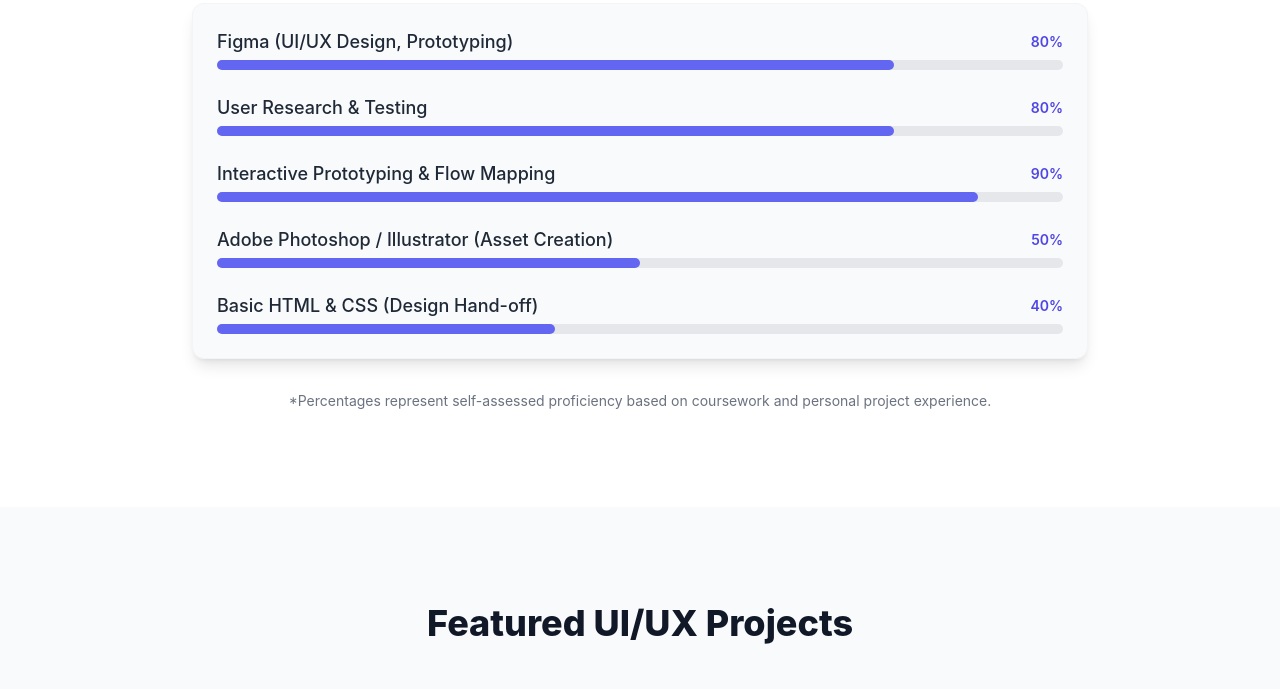
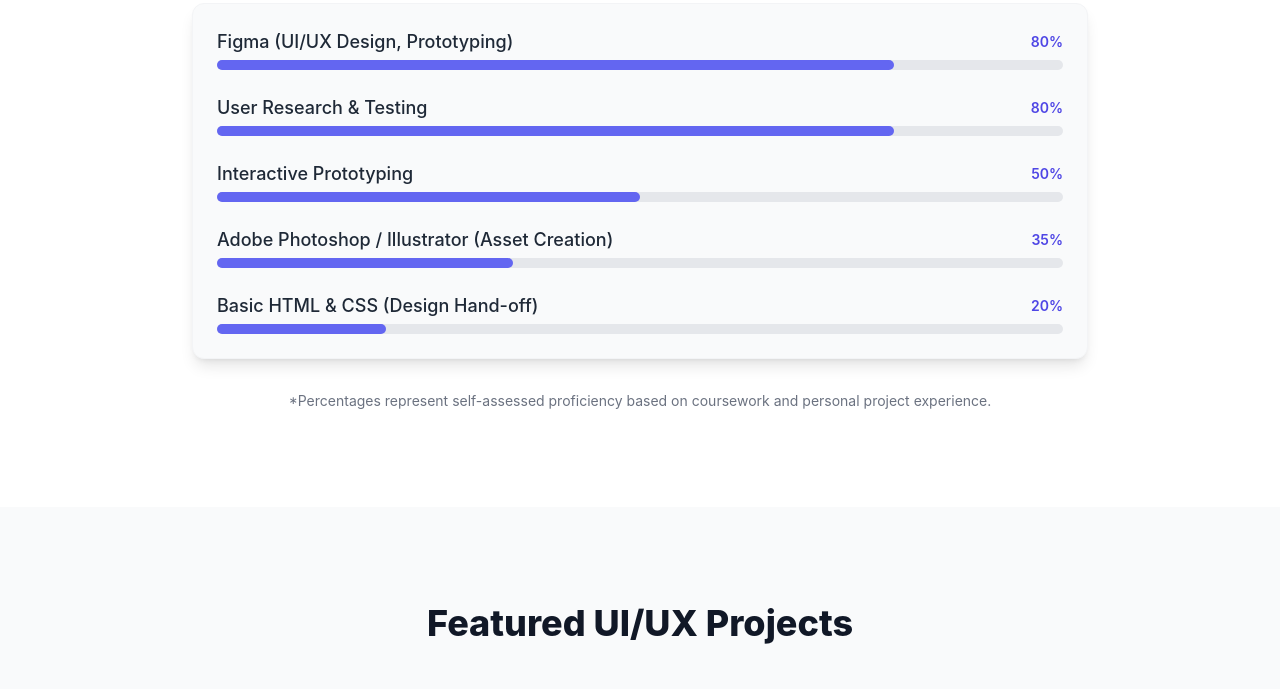
Before and after one commit to DarrienZ/darrienz.github.io, a plain HTML site: page index.html in a window 1280 px wide. Shown: the part 891-1580 px from the top of the page. Drawn offline with nearby package versions, Linux system fonts and the light colour scheme.

Commit message:
Update index.html

```diff
--- a/index.html
+++ b/index.html
@@ -133,11 +133,11 @@
                 <!-- Skill Item: Prototyping -->
                 <div class="mb-6">
                     <div class="flex justify-between items-center mb-1">
-                        <span class="text-lg font-medium text-gray-800">Interactive Prototyping & Flow Mapping</span>
-                        <span class="text-sm font-semibold text-indigo-600">90%</span>
+                        <span class="text-lg font-medium text-gray-800">Interactive Prototyping</span>
+                        <span class="text-sm font-semibold text-indigo-600">50%</span>
                     </div>
                     <div class="w-full bg-gray-200 rounded-full h-2.5">
-                        <div class="bg-indigo-500 h-2.5 rounded-full skill-bar-fill" style="width: 90%;"></div>
+                        <div class="bg-indigo-500 h-2.5 rounded-full skill-bar-fill" style="width: 50%;"></div>
                     </div>
                 </div>
 
@@ -146,10 +146,10 @@
                     <div class="flex justify-between items-center mb-1">
                         <span class="text-lg font-medium text-gray-800">Adobe Photoshop / Illustrator (Asset
                             Creation)</span>
-                        <span class="text-sm font-semibold text-indigo-600">50%</span>
+                        <span class="text-sm font-semibold text-indigo-600">35%</span>
                     </div>
                     <div class="w-full bg-gray-200 rounded-full h-2.5">
-                        <div class="bg-indigo-500 h-2.5 rounded-full skill-bar-fill" style="width: 50%;"></div>
+                        <div class="bg-indigo-500 h-2.5 rounded-full skill-bar-fill" style="width: 35%;"></div>
                     </div>
                 </div>
 
@@ -157,10 +157,10 @@
                 <div class="mb-6">
                     <div class="flex justify-between items-center mb-1">
                         <span class="text-lg font-medium text-gray-800">Basic HTML & CSS (Design Hand-off)</span>
-                        <span class="text-sm font-semibold text-indigo-600">40%</span>
+                        <span class="text-sm font-semibold text-indigo-600">20%</span>
                     </div>
                     <div class="w-full bg-gray-200 rounded-full h-2.5">
-                        <div class="bg-indigo-500 h-2.5 rounded-full skill-bar-fill" style="width: 40%;"></div>
+                        <div class="bg-indigo-500 h-2.5 rounded-full skill-bar-fill" style="width: 20%;"></div>
                     </div>
                 </div>
 
@@ -279,7 +279,7 @@
                 can contribute to your team's goals.
             </p>
             <div class="flex flex-col sm:flex-row justify-center gap-4">
-                <a href="mailto:youremail@example.com"
+                <a href="mailto:darrienyap2005@gmail.com"
                     class="inline-flex items-center justify-center px-8 py-4 border border-transparent text-base font-semibold rounded-lg shadow-lg text-indigo-700 bg-white hover:bg-gray-100 transition duration-300 transform hover:scale-[1.02]">
                     Email Me Directly
                     <i data-lucide="mail" class="w-5 h-5 ml-2"></i>
```
